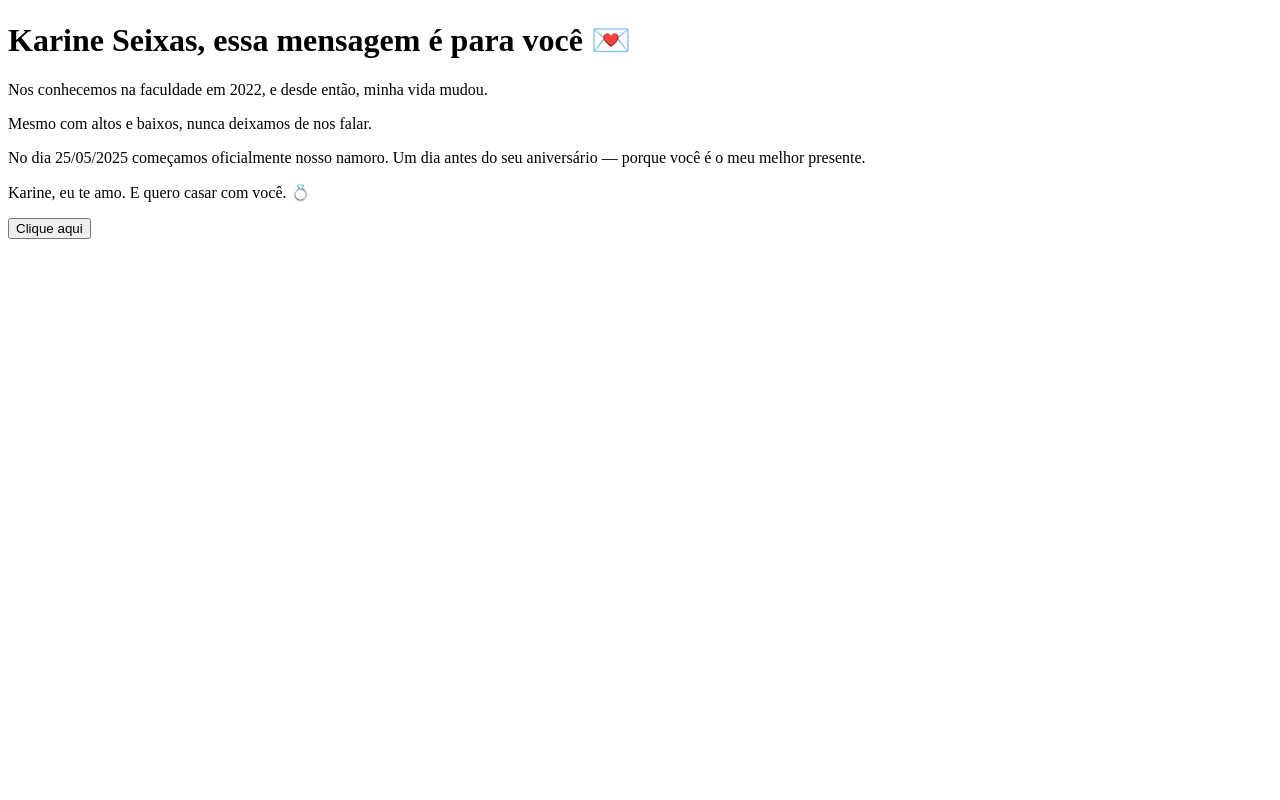
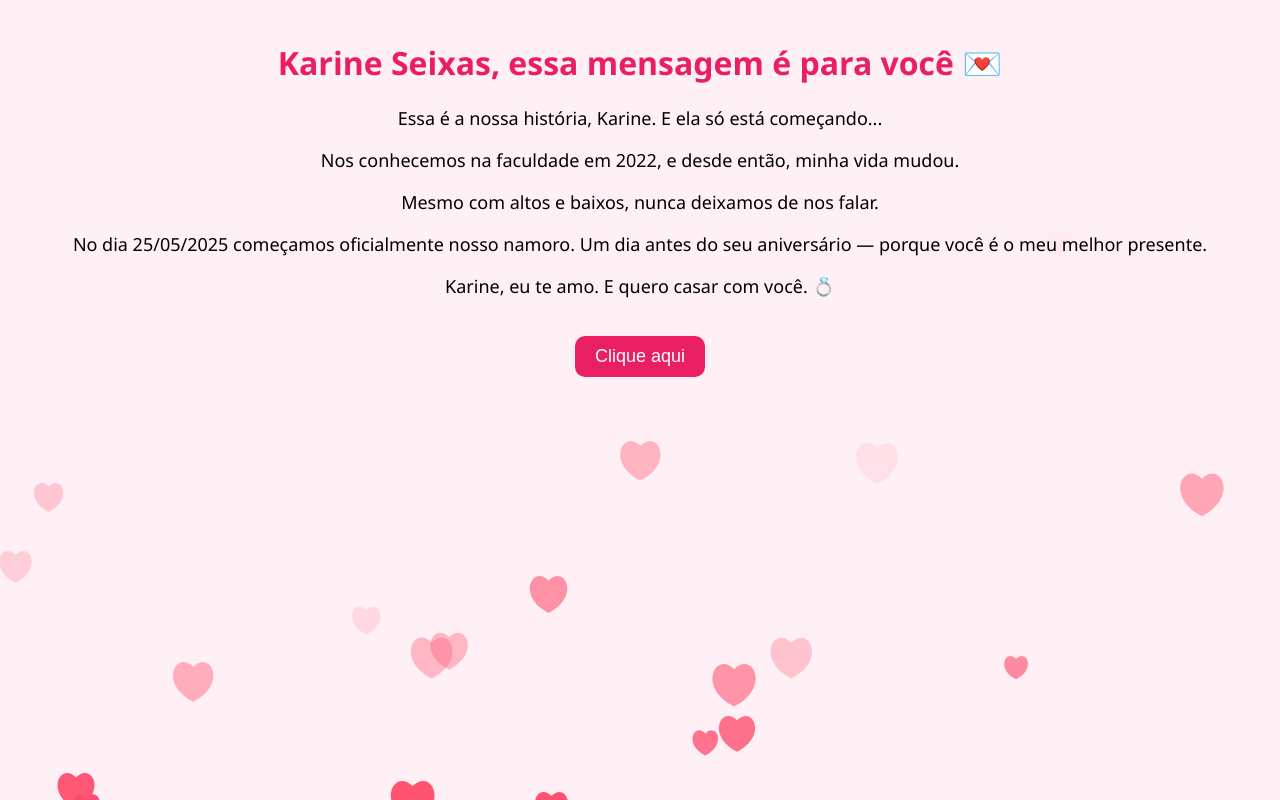
Before and after one commit to Juanalves192/nossa-historia-karine, a plain HTML site: page index.html in a window 1280 px wide. Drawn offline with Linux system fonts and the light colour scheme.

Commit message:
Update index.html

```diff
--- a/index.html
+++ b/index.html
@@ -1,12 +1,66 @@
 <!DOCTYPE html>
 <html lang="pt-BR">
 <head>
-  <meta charset="UTF-8">
+  <meta charset="UTF-8" />
+  <meta name="viewport" content="width=device-width, initial-scale=1.0"/>
   <title>Karine, nossa história 💖</title>
   <link rel="stylesheet" href="style.css">
+  <style>
+    body {
+      margin: 0;
+      font-family: 'Segoe UI', Tahoma, Geneva, Verdana, sans-serif;
+      background-color: #fff0f5;
+      text-align: center;
+      padding: 20px;
+      overflow: hidden;
+    }
+
+    h1 {
+      color: #e91e63;
+    }
+
+    p {
+      font-size: 18px;
+    }
+
+    button {
+      background-color: #e91e63;
+      color: white;
+      padding: 10px 20px;
+      font-size: 18px;
+      border: none;
+      border-radius: 10px;
+      cursor: pointer;
+      margin-top: 20px;
+    }
+
+    button:hover {
+      background-color: #c2185b;
+    }
+
+    #fotoKarine {
+      max-width: 80%;
+      margin-top: 20px;
+      border-radius: 12px;
+      box-shadow: 0 0 10px rgba(0,0,0,0.2);
+    }
+
+    canvas {
+      position: fixed;
+      top: 0;
+      left: 0;
+      z-index: -1;
+    }
+  </style>
 </head>
 <body>
+
+  <canvas id="hearts"></canvas>
+
   <h1>Karine Seixas, essa mensagem é para você 💌</h1>
+
+  <p id="typing"></p>
+
   <p>Nos conhecemos na faculdade em 2022, e desde então, minha vida mudou.</p>
   <p>Mesmo com altos e baixos, nunca deixamos de nos falar.</p>
   <p>No dia 25/05/2025 começamos oficialmente nosso namoro. Um dia antes do seu aniversário — porque você é o meu melhor presente.</p>
@@ -14,13 +68,10 @@
 
   <button onclick="mostrarMensagem()">Clique aqui</button>
 
-  <!-- Mensagem extra que aparece após o clique -->
-  <p id="mensagem" style="margin-top: 20px;"></p>
+  <p id="mensagem"></p>
 
-  <!-- Foto oculta por padrão -->
-  <img id="fotoKarine" src="foto.jpg" style="display: none; margin-top: 20px; max-width: 100%;" />
+  <img id="fotoKarine" src="foto.jpg" style="display: none;" />
 
-  <!-- Música que toca quando clica -->
   <audio id="musica" src="musica.mp3"></audio>
 
   <script src="script.js"></script>
```
